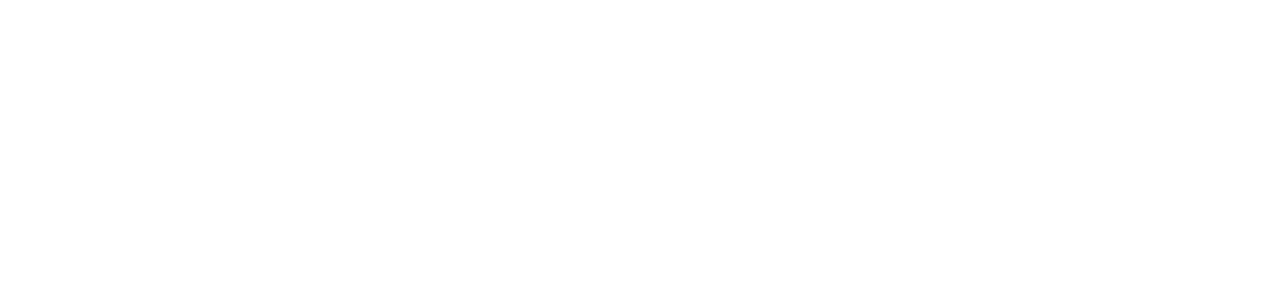
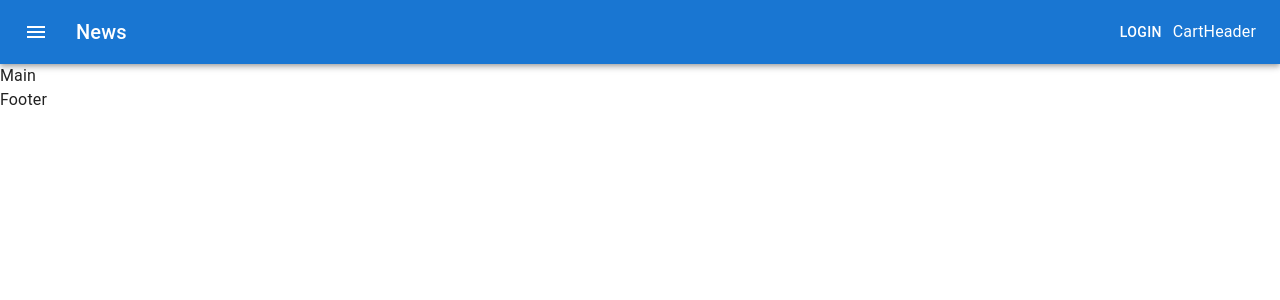
Before and after one commit to lyutakova/react-29-11, a React (Create React App) app: page / in a window 1280 px wide. Shown: the top 300 px of the page. Built offline with nearby package versions, Linux system fonts and the light colour scheme.

Commit message:
Added CartHeader

```diff
--- a/package.json
+++ b/package.json
@@ -3,6 +3,10 @@
   "version": "0.1.0",
   "private": true,
   "dependencies": {
+    "@emotion/react": "^11.10.6",
+    "@emotion/styled": "^11.10.6",
+    "@mui/icons-material": "^5.11.11",
+    "@mui/material": "^5.11.11",
     "@testing-library/jest-dom": "^5.16.5",
     "@testing-library/react": "^13.4.0",
     "@testing-library/user-event": "^13.5.0",
--- /dev/null
+++ b/src/components/CartHeader.tsx/CartHeader.tsx
@@ -0,0 +1,5 @@
+type Props = {}
+const CartHeader = (props: Props) => {
+    return <div>CartHeader</div>
+}
+export default CartHeader
--- /dev/null
+++ b/src/components/logo/Logo.tsx
@@ -0,0 +1,5 @@
+type Props = {}
+const logo = (props: Props) => {
+    return <div>logo</div>
+}
+export default logo
--- /dev/null
+++ b/src/components/logo/menu/menu.tsx
@@ -0,0 +1,16 @@
+import { Button } from '@mui/material'
+
+type Props = {}
+
+const Menu = (props: Props) => {
+    return (
+        <>
+            <Button color="inherit">Home</Button>
+            <Button color="inherit">About</Button>
+            <Button color="inherit">Payment</Button>
+            <Button color="inherit">Shipping</Button>
+            <Button color="inherit">Cart</Button>
+        </>
+    )
+}
+export default Menu
--- a/src/conteiner/app/App.tsx
+++ b/src/conteiner/app/App.tsx
@@ -1,17 +1,20 @@
 import Footer from 'conteiner/footer/Footer'
 import Header from 'conteiner/header/Header'
 import Main from 'conteiner/main/Main'
+import CssBaseline from '@mui/material/CssBaseline'
+
+
 
 type Props = {}
 
 const App = (props: Props) => {
     return (
-        <div>
-            <Cssbaseline />
+        <>
+            <CssBaseline />
             <Header />
             <Main />
             <Footer />
-        </div>
+        </>
     )
 }
 
--- a/src/conteiner/header/Header.tsx
+++ b/src/conteiner/header/Header.tsx
@@ -1,5 +1,33 @@
+import AppBar from '@mui/material/AppBar'
+import Toolbar from '@mui/material/Toolbar'
+import Typography from '@mui/material/Typography'
+import Button from '@mui/material/Button'
+import IconButton from '@mui/material/IconButton'
+import MenuIcon from '@mui/icons-material/Menu'
+import menu from 'components/logo/menu/menu'
+import CartHeader from 'components/CartHeader.tsx/CartHeader'
+
 type Props = {}
 const Header = (props: Props) => {
-    return <div>Header</div>
+    return (
+        <AppBar position="static">
+            <Toolbar>
+                <IconButton
+                    size="large"
+                    edge="start"
+                    color="inherit"
+                    aria-label="menu"
+                    sx={{ mr: 2 }}
+                >
+                    <MenuIcon />
+                </IconButton>
+                <Typography variant="h6" component="div" sx={{ flexGrow: 1 }}>
+                    News
+                </Typography>
+                <Button color="inherit">Login</Button>
+                <CartHeader />
+            </Toolbar>
+        </AppBar>
+    )
 }
 export default Header
--- a/src/index.tsx
+++ b/src/index.tsx
@@ -1,6 +1,11 @@
 import React from 'react'
 import ReactDOM from 'react-dom/client'
+import App from './conteiner/app/App'
 
 const root = ReactDOM.createRoot(document.getElementById('root') as HTMLElement)
 
-root.render(<React.StrictMode></React.StrictMode>)
+root.render(
+    <React.StrictMode>
+        <App />
+    </React.StrictMode>
+)
```
Also changed, not shown: 1 other file (tests, documents, lock files or other folders).
